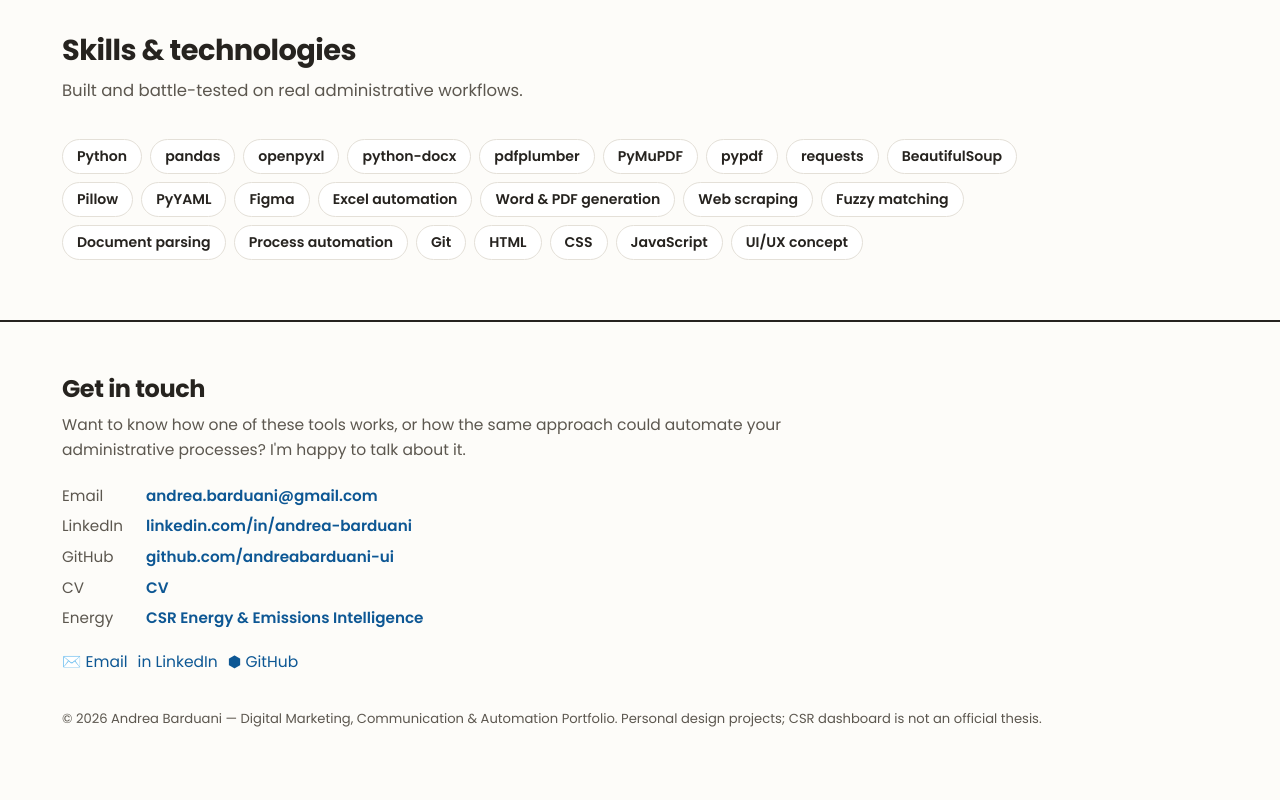
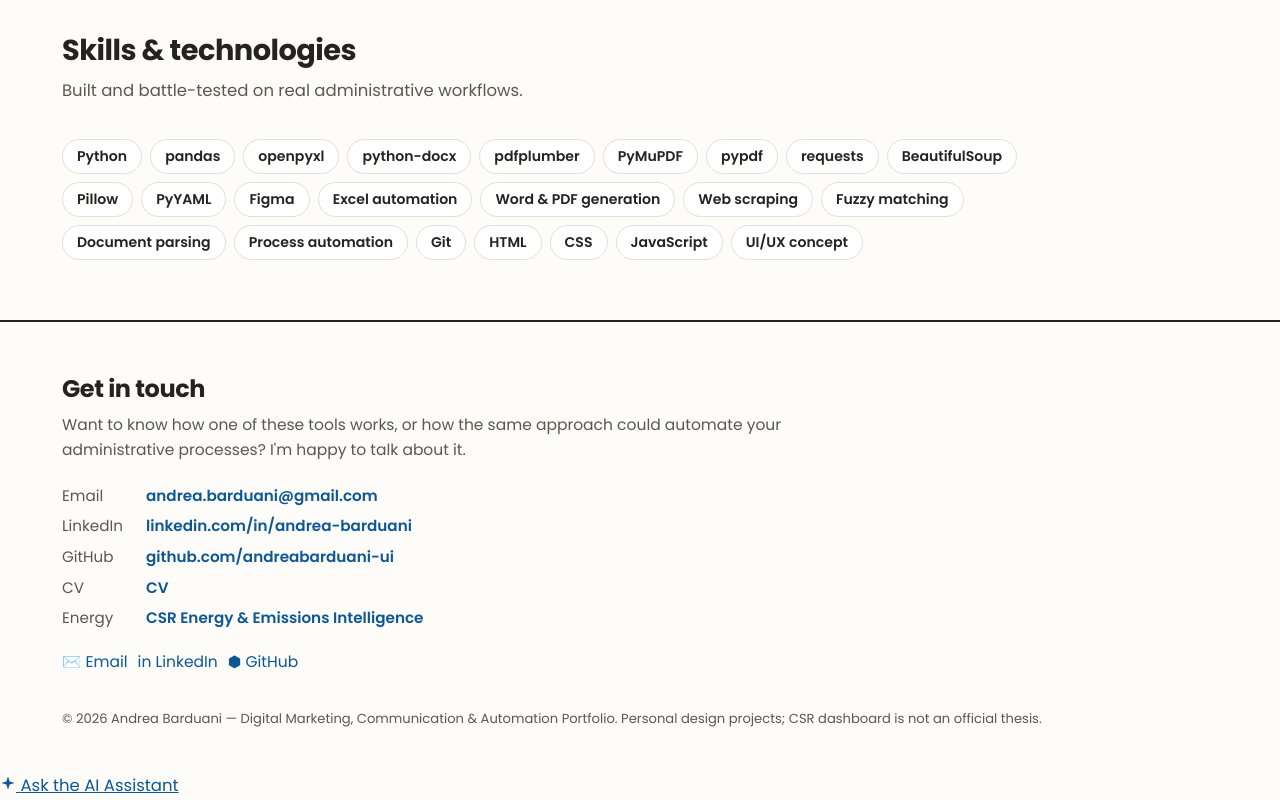
Before and after one commit to andreabarduani-ui/Portfolio, a plain HTML site: page index.html in a window 1280 px wide. Shown: the part 6884-7684 px from the top of the page. Before the commit the page ends 7657 px from the top, so only its background shows below. Drawn offline with nearby package versions, Linux system fonts and the light colour scheme.

Commit message:
Update index.html

```diff
--- a/index.html
+++ b/index.html
@@ -446,7 +446,10 @@
     <div class="copy">© 2026 Andrea Barduani — Digital Marketing, Communication &amp; Automation Portfolio. Personal design projects; CSR dashboard is not an official thesis.</div>
   </div>
 </footer>
-
+<a id="aiFab" class="ai-fab" href="projects/ai-assistant/">
+  <svg width="16" height="16" viewBox="0 0 24 24" fill="currentColor" aria-hidden="true"><path d="M12 2l2.4 7.6L22 12l-7.6 2.4L12 22l-2.4-7.6L2 12l7.6-2.4L12 2z"/></svg>
+  <span>Ask the AI Assistant</span>
+</a>
 <button id="toTop" aria-label="Back to top">↑</button>
 
 <script src="js/site.js" defer></script>
```
